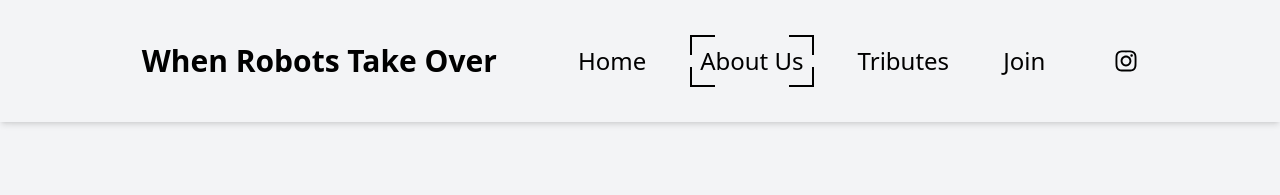
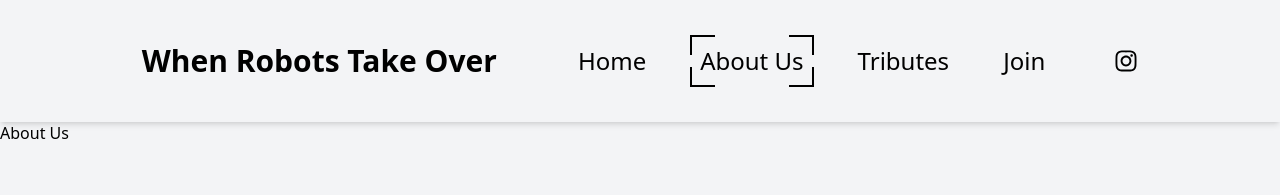
Before and after one commit to JamesSalcedo001/front_end, a Next.js app: page /about in a window 1280 px wide. Shown: the top 195 px of the page. Built offline with nearby package versions, Linux system fonts and the light colour scheme.

Commit message:
Centers nav bar and adds active styling to it. Adds hero image to home page.

```diff
--- a/src/app/about/page.js
+++ b/src/app/about/page.js
@@ -1,3 +1,7 @@
 export default function About() {
-  return <p>About Us</p>;
+  return (
+    <main>
+      <h2>About Us</h2>
+    </main>
+  )
 }
--- a/src/app/globals.css
+++ b/src/app/globals.css
@@ -10,7 +10,7 @@ html {
 
 /* add space for navbar */
 body {
-  padding-top: 100px
+  padding-top: 121.33px;
 }
 
 .active {
--- a/src/app/join/page.js
+++ b/src/app/join/page.js
@@ -1,3 +1,7 @@
 export default function Join() {
-  return <p>Join</p>;
+  return (
+    <main>
+      <h2>Join</h2>
+    </main>
+  )
 }
--- a/src/app/tributes/page.js
+++ b/src/app/tributes/page.js
@@ -1,3 +1,7 @@
 export default function Tributes() {
-  return <p>Tributes</p>;
+  return (
+    <main>
+      <h2>Tributes</h2>
+    </main>
+  )
 }
```
